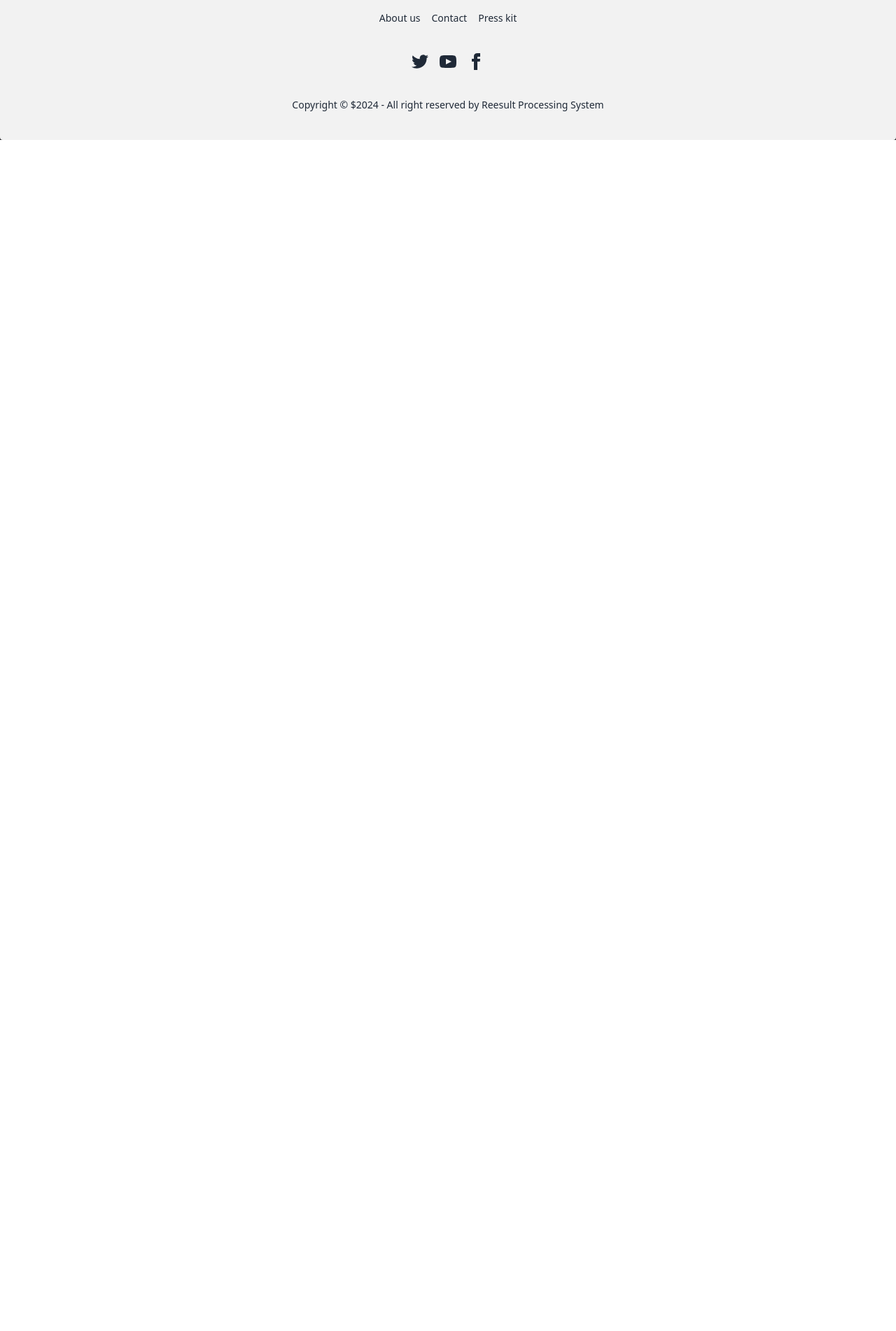
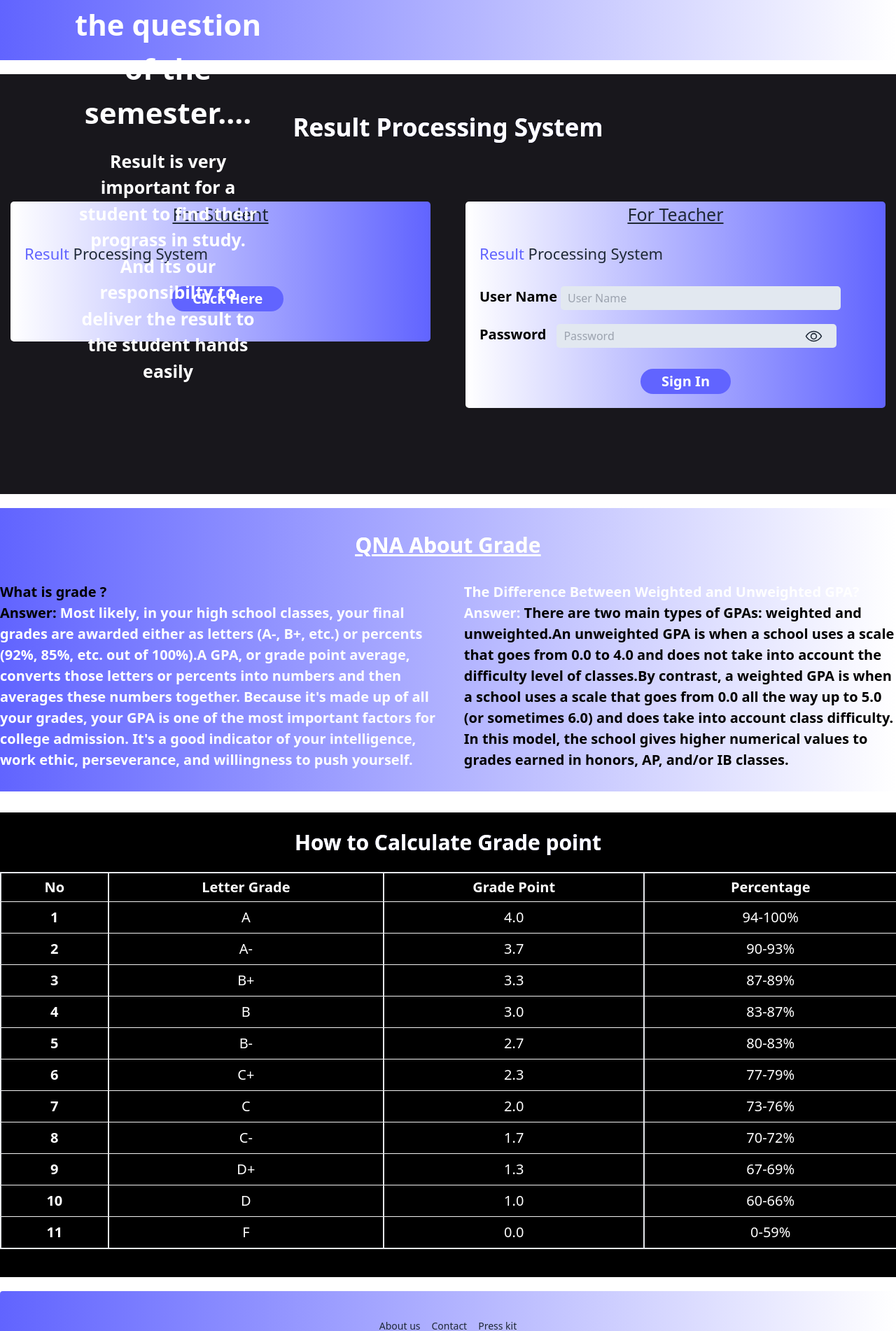
Before and after one commit to Zisan05/Result-Processing-System, a React (Vite) app: page / in a window 1280 px wide. Shown: the part 721-2623 px from the top of the page at 70% size. Before the commit the page ends 921 px from the top, so only its background shows below. Built offline with nearby package versions, Linux system fonts and the light colour scheme.

Commit message:
Create some new sectionm and update design

```diff
--- a/src/Components/Banner/Banner.jsx
+++ b/src/Components/Banner/Banner.jsx
@@ -146,12 +146,12 @@ e.target.reset();
 }
 
     return (
-        <div className="background md:h-[600px]">
-            <h1 className="text-[35px] text-white font-semibold text-center pt-[50px]">Result Processing System </h1>
+        <div className="background md:h-[600px] mt-[20px]">
+            <h1 className="text-[35px] text-white bg-gradient-to-r from-white to-[#6164FF] text-transparent bg-clip-text font-semibold text-center pt-[50px]">Result Processing System </h1>
 
-            <div className="flex flex-col md:flex-row mt-[80px] gap-[10px] md:gap-[20px] lg:gap-[50px] md:ml-[25px] lg:ml-[220px] pb-[30px] ">
+            <div className="flex flex-col md:flex-row mt-[80px] gap-[10px] md:gap-[20px] lg:gap-[50px]  justify-center pb-[30px]  ">
                 {/* for Student */}
-                <div className="bg-white   md:w-[350px] lg:w-[600px] pb-[10px] h-[200px]">
+                <div className="bg-gradient-to-r from-white to-[#6164FF]  w-full  md:w-[350px] lg:w-[600px] pb-[10px] h-[200px] rounded-[5px]">
                  <h1 className="text-[25px] font-medium text-center underline">For Student</h1>
                  <h1 className="text-[22px] pl-[20px] font-medium mt-[20px]"><span className="purple">Result</span> Processing System</h1>
                  <button onClick={()=>document.getElementById('my_modal_1').showModal()} className="text-white bgpurple text-[20px] px-[30px] md:px-[30px] py-[3px] rounded-[30px]  font-semibold mt-[30px]  hover:bg-slate-700 ml-[120px] md:ml-[100px] lg:ml-[230px]">Click Here</button>
@@ -159,8 +159,8 @@ e.target.reset();
 
 {/* Student form  */}
 <dialog id="my_modal_1" className="modal w-[330px] md:w-full">
-  <div className="modal-box">
-  <h1 className="text-[22px] text-center font-medium mt-[20px]"> <span className="purple">Result</span> Processing System</h1>
+  <div className="modal-box bg-gradient-to-r from-white to-[#6164FF]">
+  <h1 className="text-[22px] text-center font-medium mt-[20px] "> <span className="purple">Result</span> Processing System</h1>
     <form onSubmit={handleForStudent} className="mt-[20px] ml-[30px]">
 
 
@@ -191,21 +191,21 @@ e.target.reset();
 
                 </div>
             {/* For Teacher */}
-            <div className="bg-white md:w-[350px] lg:w-[600px] ">
+            <div className="bg-gradient-to-r from-white to-[#6164FF] rounded-[5px] w-full md:w-[350px] lg:w-[600px] ">
                  <h1 className="text-[25px] font-medium text-center underline ">For Teacher</h1>
                  <h1 className="text-[22px] pl-[20px] font-medium mt-[20px]"><span className="purple">Result</span> Processing System</h1>
 
                  <form onSubmit={handleTeacherLogin}  className="mt-[30px] pl-[20px] pb-[20px]">
 
 
-                    <div className="flex gap-[10px]">
+                    <div className="flex gap-[5px]">
                     <h1 className="text-[20px] text-black font-bold">User Name</h1>
-                 <input type="text" className="bg-slate-200 md: lg:w-[400px] rounded-[5px] pl-[10px] py-[5px]" name="username" placeholder="User Name" />
+                 <input type="text" className="bg-slate-200 w-[150px] md:w-[400px] lg:w-[400px] rounded-[5px] pl-[10px] py-[5px]" name="username" placeholder="User Name" />
                     </div>
 
-                    <div className="flex gap-[25px] mt-[20px] ">
+                    <div className="flex gap-[15px] mt-[20px] lg:">
                     <h1 className="text-[20px] text-black font-bold">Password</h1>
-                 <input type={seen} name="password" className="bg-slate-200 md: lg:w-[400px] rounded-[5px] pl-[10px] py-[5px]" placeholder="Password" />
+                 <input type={seen} name="password" className="bg-slate-200 w-[150px] md:w-[400px] lg:w-[400px] rounded-[5px] pl-[10px] py-[5px]" placeholder="Password" />
 
                  {
                   seen === "text" ?
--- a/src/Components/Footer/Footer.jsx
+++ b/src/Components/Footer/Footer.jsx
@@ -3,7 +3,7 @@ import React from 'react';
 const Footer = () => {
     return (
         <div>
-            <footer className="footer footer-center bg-base-200 text-base-content rounded p-10">
+            <footer className="footer footer-center bg-gradient-to-r from-[#6164FF] mt-[20px] to-white text-base-content rounded p-10">
   <nav className="grid grid-flow-col gap-4">
     <a className="link link-hover">About us</a>
     <a className="link link-hover">Contact</a>
--- /dev/null
+++ b/src/Components/GradeSystem/GradeSystem.jsx
@@ -0,0 +1,108 @@
+
+
+const GradeSystem = () => {
+    return (
+        <div className="bg-black mt-[30px] pt-[20px] pb-[40px]">
+            <h1 className="text-[30px] text-center font-bold text-white bg-gradient-to-r from-white to-[#6164FF] text-transparent bg-clip-text">How to Calculate Grade point</h1>
+
+            <div className="overflow-x-auto mt-[20px]">
+  <table className="table">
+    {/* head */}
+    <thead>
+      <tr>
+        <th className="text-[20px] text-white border-l-2 border-t-2  text-center">No</th>
+        <th className="text-[20px] text-white border-l-2 border-t-2  text-center">Letter Grade</th>
+        <th className="text-[20px] text-white border-l-2 border-t-2  text-center">Grade Point</th>
+        <th className="text-[20px] text-white border-l-2 border-t-2  text-center">Percentage</th>
+      </tr>
+    </thead>
+    <tbody>
+      {/* row 1 */}
+      <tr>
+        <th className="text-[20px] text-white border-l-2 text-center">1</th>
+        <td className="text-[20px] text-white border-l-2 text-center">A</td>
+        <td className="text-[20px] text-white border-l-2 text-center">4.0</td>
+        <td className="text-[20px] text-white border-l-2 text-center">94-100%</td>
+      </tr>
+
+      <tr>
+        <th className="text-[20px] text-white border-l-2 text-center">2</th>
+        <td className="text-[20px] text-white border-l-2 text-center">A-</td>
+        <td className="text-[20px] text-white border-l-2 text-center">3.7</td>
+        <td className="text-[20px] text-white border-l-2 text-center">90-93%</td>
+      </tr>
+
+      <tr>
+        <th className="text-[20px] text-white border-l-2 text-center">3</th>
+        <td className="text-[20px] text-white border-l-2 text-center">B+</td>
+        <td className="text-[20px] text-white border-l-2 text-center">3.3</td>
+        <td className="text-[20px] text-white border-l-2 text-center">87-89%</td>
+      </tr>
+
+      <tr>
+        <th className="text-[20px] text-white border-l-2 text-center">4</th>
+        <td className="text-[20px] text-white border-l-2 text-center">B</td>
+        <td className="text-[20px] text-white border-l-2 text-center">3.0</td>
+        <td className="text-[20px] text-white border-l-2 text-center">83-87%</td>
+      </tr>
+
+      <tr>
+        <th className="text-[20px] text-white border-l-2 text-center">5</th>
+        <td className="text-[20px] text-white border-l-2 text-center">B-</td>
+        <td className="text-[20px] text-white border-l-2 text-center">2.7</td>
+        <td className="text-[20px] text-white border-l-2 text-center">80-83%</td>
+      </tr>
+
+      <tr>
+        <th className="text-[20px] text-white border-l-2 text-center">6</th>
+        <td className="text-[20px] text-white border-l-2 text-center">C+</td>
+        <td className="text-[20px] text-white border-l-2 text-center">2.3</td>
+        <td className="text-[20px] text-white border-l-2 text-center">77-79%</td>
+      </tr>
+
+
+      <tr>
+        <th className="text-[20px] text-white border-l-2 text-center">7</th>
+        <td className="text-[20px] text-white border-l-2 text-center">C</td>
+        <td className="text-[20px] text-white border-l-2 text-center">2.0</td>
+        <td className="text-[20px] text-white border-l-2 text-center">73-76%</td>
+      </tr>
+
+
+      <tr>
+        <th className="text-[20px] text-white border-l-2 text-center">8</th>
+        <td className="text-[20px] text-white border-l-2 text-center">C-</td>
+        <td className="text-[20px] text-white border-l-2 text-center">1.7</td>
+        <td className="text-[20px] text-white border-l-2 text-center">70-72%</td>
+      </tr>
+
+
+      <tr>
+        <th className="text-[20px] text-white border-l-2 text-center">9</th>
+        <td className="text-[20px] text-white border-l-2 text-center">D+</td>
+        <td className="text-[20px] text-white border-l-2 text-center">1.3</td>
+        <td className="text-[20px] text-white border-l-2 text-center">67-69%</td>
+      </tr>
+
+      <tr>
+        <th className="text-[20px] text-white border-l-2 text-center">10</th>
+        <td className="text-[20px] text-white border-l-2 text-center">D</td>
+        <td className="text-[20px] text-white border-l-2 text-center">1.0</td>
+        <td className="text-[20px] text-white border-l-2 text-center">60-66%</td>
+      </tr>
+
+      <tr>
+        <th className="text-[20px] text-white border-l-2 border-b-2 text-center">11</th>
+        <td className="text-[20px] text-white border-l-2 border-b-2 text-center">F</td>
+        <td className="text-[20px] text-white border-l-2 border-b-2 text-center">0.0</td>
+        <td className="text-[20px] text-white border-l-2 border-b-2 text-center">0-59%</td>
+      </tr>
+
+    </tbody>
+  </table>
+</div>
+        </div>
+    );
+};
+
+export default GradeSystem;
--- /dev/null
+++ b/src/Components/Header/Header.jsx
@@ -0,0 +1,27 @@
+import { BiSolidBookOpen } from "react-icons/bi";
+
+import { FaArrowRight } from "react-icons/fa6";
+
+const Header = () => {
+    return (
+        <div className="bg-gradient-to-r from-[#6164FF] to-white h-[1000px] md:h-[900px] lg:h-[700px] flex flex-col md:flex-row mt-[10px]">
+           <div className=" relative md:ml-[0px] lg:ml-[100px] top-[50px]">
+           <h1 className=" text-[42px] text-white font-bold md:max-w-[500px] lg:max-w-[600px] text-center">Our Result Processing system  website  is design for student to get  their result easily  and also get  the question of the semester....</h1>
+
+
+
+            <p className="text-white font-semibold text-[25px] mt-[20px] md:max-w-[500px] lg:max-w-[600px] text-center">Result is very important for a student to  find their prograss in study. <br />And its our responsibilty to deliver the result to the student hands easily</p>
+           </div>
+
+           <div className="relative md:top-[300px] lg:top-[100px]">
+            <FaArrowRight className=" md:size-[200px] lg:size-[400px] purple"></FaArrowRight>
+           </div>
+
+           <div className="relative md:top-[300px] lg:top-[100px]">
+            <BiSolidBookOpen className=" md:size-[200px] lg:size-[500px] purple"></BiSolidBookOpen>
+           </div>
+        </div>
+    );
+};
+
+export default Header;
--- a/src/Components/Home/Home.jsx
+++ b/src/Components/Home/Home.jsx
@@ -1,11 +1,17 @@
 import Banner from "../Banner/Banner";
 import Footer from "../Footer/Footer";
+import GradeSystem from "../GradeSystem/GradeSystem";
+import Header from "../Header/Header";
+import QNA from "../QNA/QNA";
 
 
 const Home = () => {
     return (
-       <div className="background ">
+       <div className="">
+        <Header></Header>
         <Banner></Banner>
+        <QNA></QNA>
+        <GradeSystem></GradeSystem>
         <Footer></Footer>
        </div>
     );
--- a/src/Components/NavBar/NavBar.jsx
+++ b/src/Components/NavBar/NavBar.jsx
@@ -5,7 +5,7 @@ const NavBar = () => {
     return (
         <div className="background py-[20px] flex flex-row md:flex-row justify-between border-b-4">
             <div className="flex items-center gap-[5px]">
-            <h1 className="text-[18px] md:text-[35px] text-white md:pl-[20px] font-bold"><span className="purple">Result</span> Processing System</h1>
+            <h1 className="text-[18px] md:text-[35px] text-white bg-gradient-to-r from-white to-[#6164FF] text-transparent bg-clip-text md:pl-[20px] font-bold"><span className="">Result</span> Processing System</h1>
             <BiSolidBookOpen className="purple text-[30px] md:text-[45px]"></BiSolidBookOpen>
             </div>
             <Link to={"/dashboard/gpa"}>
--- /dev/null
+++ b/src/Components/QNA/QNA.jsx
@@ -0,0 +1,25 @@
+
+
+const QNA = () => {
+    return (
+        <div className="bg-gradient-to-r from-[#6164FF] to-white  pt-[30px] pb-[30px] mt-[20px]">
+            <h1 className="text-[30px] text-center font-bold  underline text-white bg-gradient-to-r from-white via-white to-black text-transparent bg-clip-text">QNA About Grade</h1>
+
+            <div className="flex mt-[30px] gap-[30px]">
+                <div>
+                <h1  className="text-[20px] text-black font-bold">What is grade ?</h1>
+
+<h1 className="text-[20px] font-bold text-black">Answer:  <span className="text-white">Most likely, in your high school classes, your final grades are awarded either as letters (A-, B+, etc.) or percents (92%, 85%, etc. out of 100%).A GPA, or grade point average, converts those letters or percents into numbers and then averages these numbers together. Because it's made up of all your grades, your GPA is one of the most important factors for college admission. It's a good indicator of your intelligence, work ethic, perseverance, and willingness to push yourself.</span></h1>
+                </div>
+
+                <div>
+                <h1  className="text-[20px] text-white font-bold">The Difference Between Weighted and Unweighted GPA?</h1>
+
+<h1 className="text-[20px] text-white font-bold">Answer:  <span className="text-black">There are two main types of GPAs: weighted and unweighted.An unweighted GPA is when a school uses a scale that goes from 0.0 to 4.0 and does not take into account the difficulty level of classes.By contrast, a weighted GPA is when a school uses a scale that goes from 0.0 all the way up to 5.0 (or sometimes 6.0) and does take into account class difficulty. In this model, the school gives higher numerical values to grades earned in honors, AP, and/or IB classes.</span></h1>
+                </div>
+            </div>
+        </div>
+    );
+};
+
+export default QNA;
```
